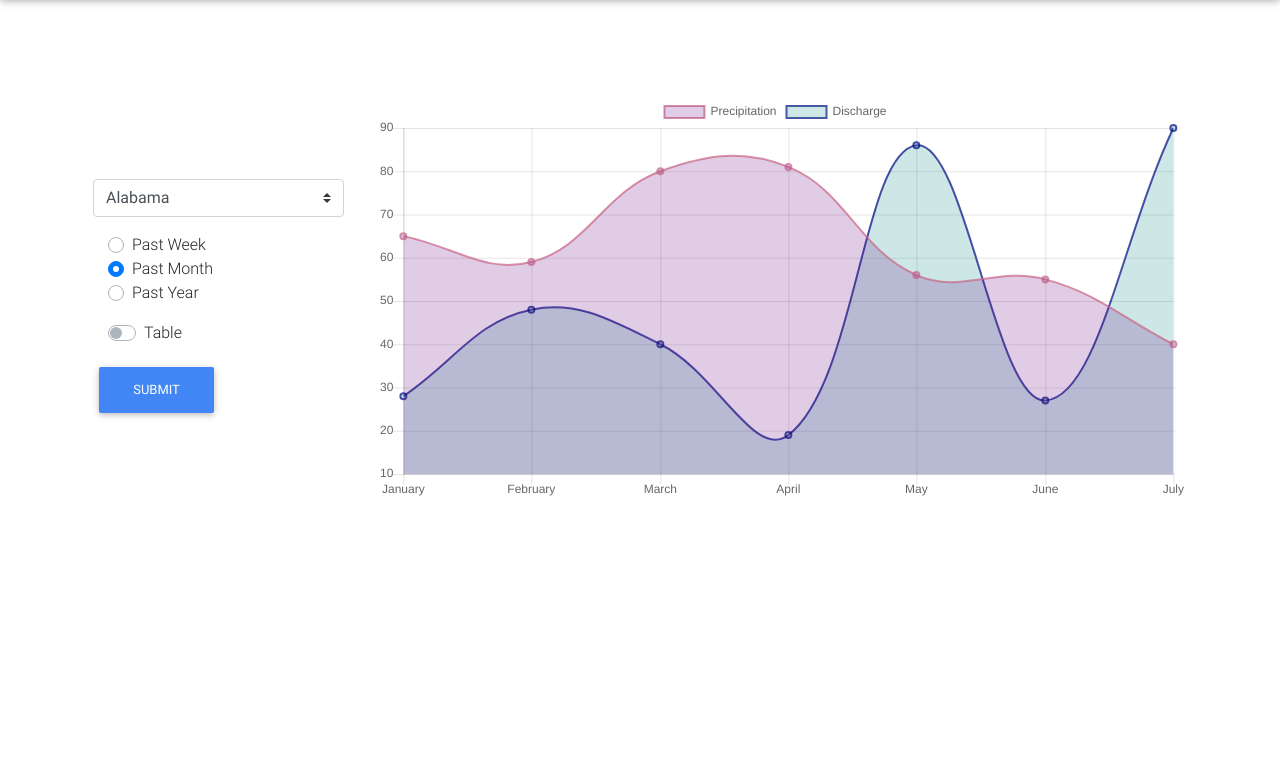
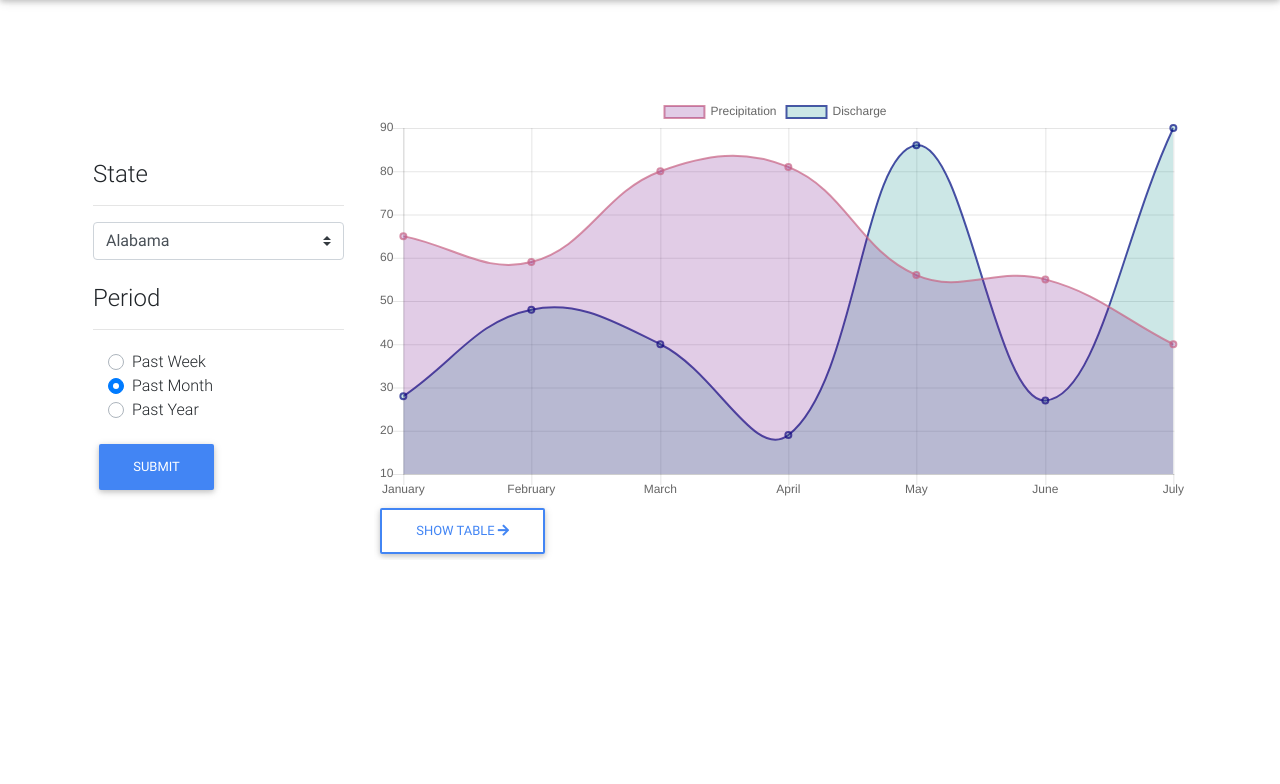
Before and after one commit to ndtallant/WaterFlow, a Flask app: page / in a window 1280 px wide. Shown: the part 64-848 px from the top of the page. Run offline with Flask 2, Linux system fonts and the light colour scheme; some libraries are stand-ins or nearby versions.

Commit message:
Swap between table and graph now works

```diff
--- a/app/templates/index.html
+++ b/app/templates/index.html
@@ -5,9 +5,7 @@
         {% include "user-form.html" %}
       </div>
       <div class="col-9">
-        {% with table=table %}
-            {% include "results-view.html" %}
-        {% endwith %}
+        {% include "results-view.html" %}
       </div>
     </div>
 {% endblock %}
--- a/app/templates/results-view.html
+++ b/app/templates/results-view.html
@@ -1,7 +1,19 @@
 <div class="results-view white rounded-lg">
-  {% if not table %}
-    <canvas id="lineChart"></canvas>
-  {% else %}
-    {% include "data-table.html" %}
-  {% endif %}
+  <div id="results-carousel" class="carousel slide" data-ride="carousel" data-interval="false">
+    <div class="carousel-inner">
+      <div class="carousel-item active">
+        <canvas id="lineChart"></canvas>
+        <button type="button" class="btn btn-outline-primary right-align" data-target="#results-carousel" data-slide-to="1">
+          Show Table <i class="fa fa-arrow-right"></i>
+        </button>
+      </div>
+      <div class="carousel-item">
+        {% include "data-table.html" %}
+        <button type="button" class="btn btn-outline-primary" data-target="#results-carousel" data-slide-to="0" class="active">
+          <i class="fa fa-arrow-left"></i> Show Graph
+        </button>
+      </div>
+    </div>
+
+  </div>
 </div>
--- a/app/templates/user-form.html
+++ b/app/templates/user-form.html
@@ -1,6 +1,8 @@
 <div class="user-form">
   <form action="{{ url_for('index') }}" method="post">
   <div>
+    <h4>State</h4>
+    <hr>
     <select class="browser-default custom-select" name="state">
       <!--option selected>Select A State</option-->
       <option selected value="al">Alabama</option>
@@ -9,7 +11,9 @@
     </select>
   </div>
 
-  <div class="container mt-2 pt-2">
+  <h4 class="mt-3 pt-2">Period</h4>
+  <hr>
+  <div class="container mt-1 pt-1">
     <!-- Group of default radios - option 1 -->
     <div class="custom-control custom-radio">
       <input type="radio" class="custom-control-input" id="defaultGroupExample1" name="groupOfDefaultRadios">
@@ -29,14 +33,6 @@
     </div>
   </div>
 
-  <!-- Graph / Table Switch -->
-  <div class="container mt-2 pt-2">
-    <div class="custom-control custom-switch">
-      <input type="checkbox" class="custom-control-input" id="customSwitches" name="table">
-      <label class="custom-control-label" for="customSwitches">Table</label>
-    </div>
-  </div>
-
   <div class="mt-2 pt-2">
     <button type="submit" class="btn btn-primary">Submit</button>
   </div>
```
